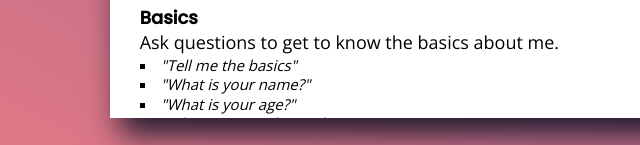
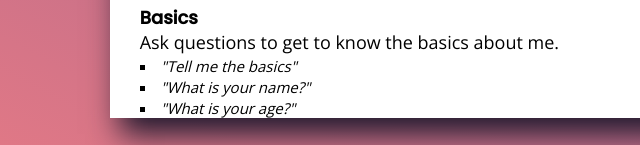
Before and after one commit to codedbyq/qbot, a website: page public/index.html in a window 1280 px wide. Shown: the part 652-797 px from the top of the page, 0-640 px from the left. Drawn offline with nearby package versions, Linux system fonts and the light colour scheme; a script that the page names is missing.

Commit message:
Increase line height for the lists on the landing page

```diff
--- a/public/css/styles.css
+++ b/public/css/styles.css
@@ -598,7 +598,7 @@ a.button:hover {
 
 .user_promt {
   font-size: 15px;
-  line-height: 1.3;
+  line-height: 1.4;
   list-style: square;
 }
 
```
